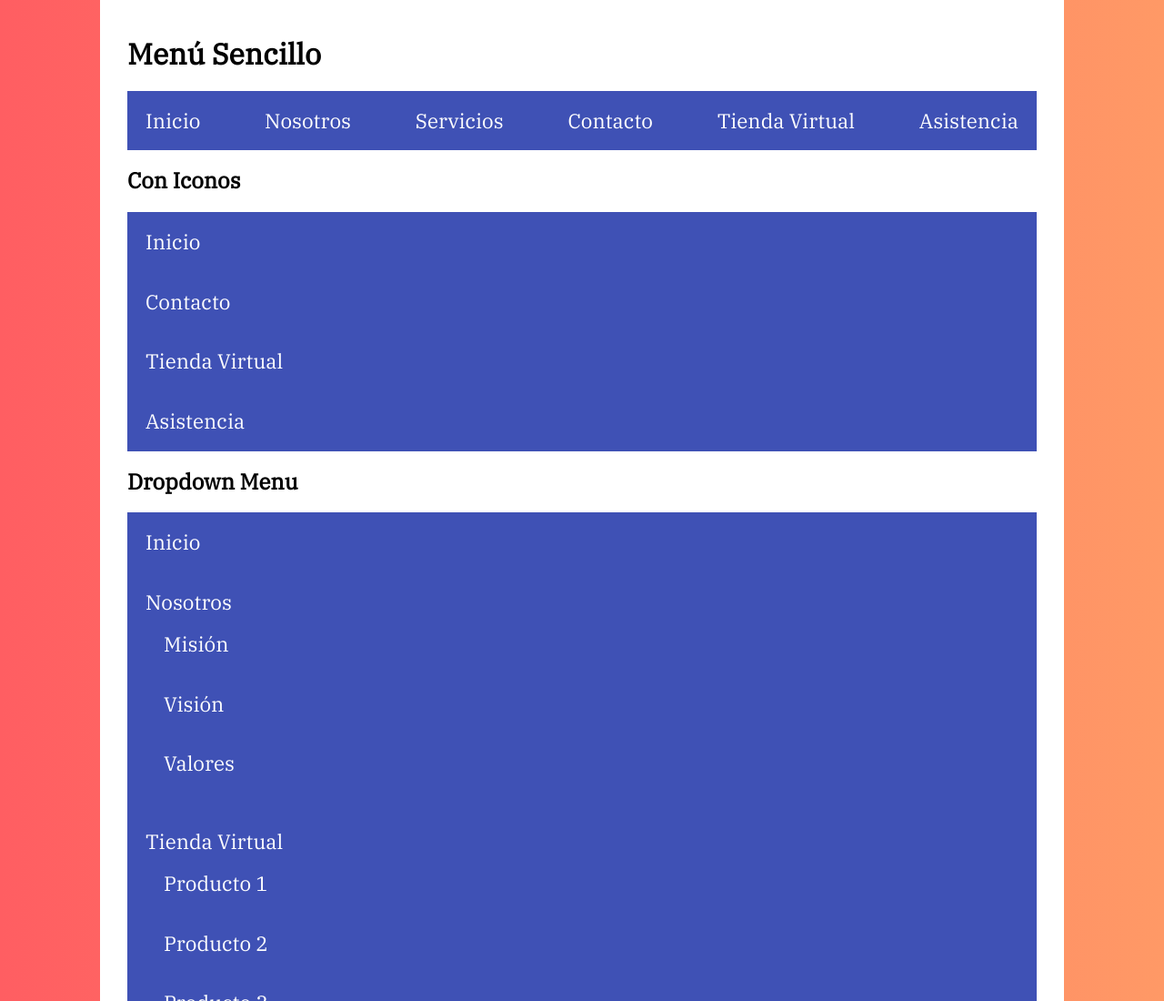
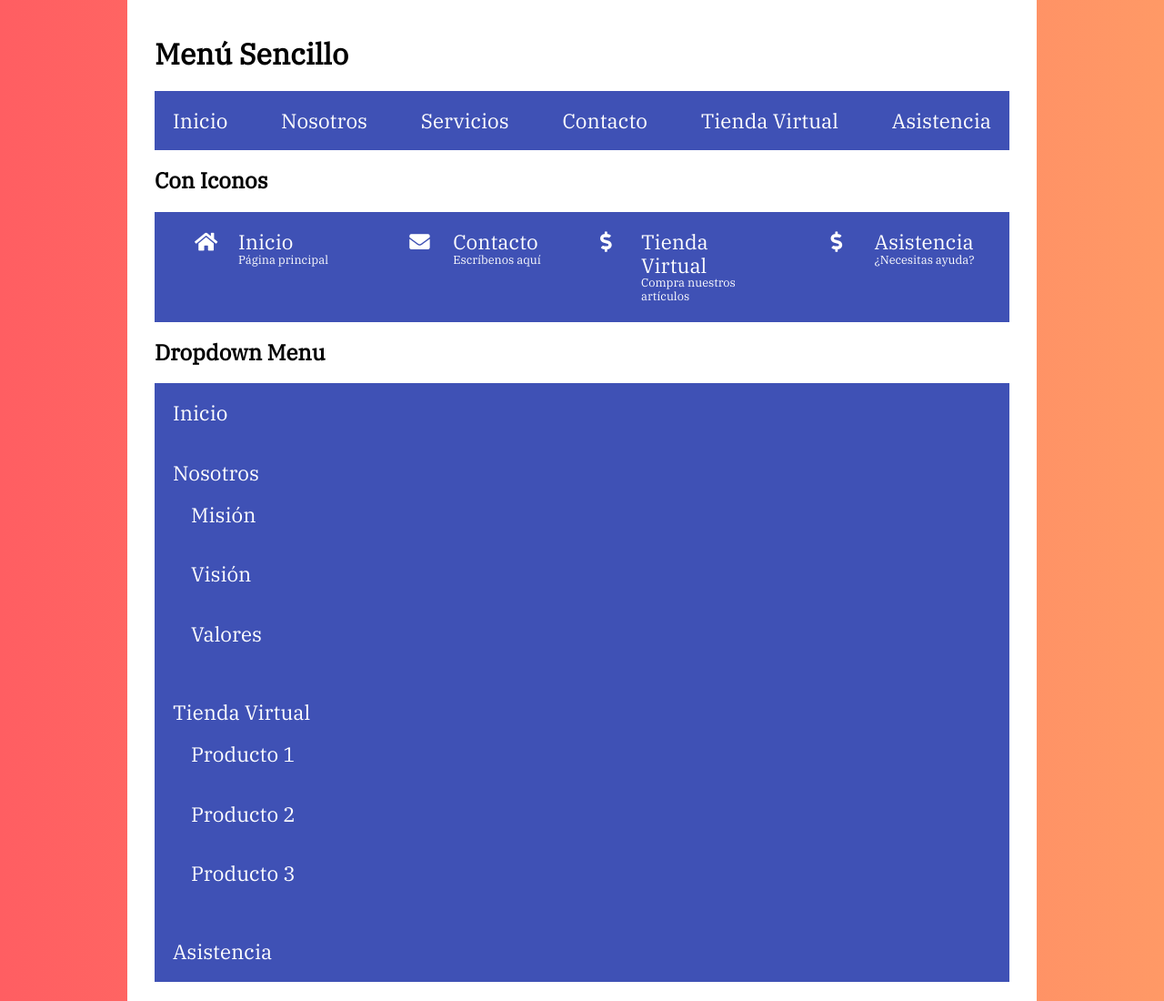
Before and after one commit to JoseAntpr/flexbox-projects, a plain HTML site: page menus/index.html in a window 1280 px wide. Shown: the top 1100 px of the page at 91% size. Drawn offline with nearby package versions, Linux system fonts and the light colour scheme.

Commit message:
Icon menu

```diff
--- a/menus/index.html
+++ b/menus/index.html
@@ -1,5 +1,6 @@
 <!DOCTYPE html>
 <html lang="en">
+
 <head>
     <meta charset="UTF-8">
     <meta name="viewport" content="width=device-width, initial-scale=1.0">
@@ -7,8 +8,11 @@
     <title>Document</title>
     <link rel="stylesheet" href="https://necolas.github.io/normalize.css/8.0.0/normalize.css">
     <link href="https://fonts.googleapis.com/css?family=IBM+Plex+Serif" rel="stylesheet">
+    <link rel="stylesheet" href="https://use.fontawesome.com/releases/v5.3.1/css/all.css" integrity="sha384-mzrmE5qonljUremFsqc01SB46JvROS7bZs3IO2EmfFsd15uHvIt+Y8vEf7N7fWAU"
+        crossorigin="anonymous">
     <link rel="stylesheet" href="style.css">
 </head>
+
 <body>
 
     <div class="contenedor">
@@ -24,13 +28,53 @@
             </ul>
         </nav>
 
-        <h2>Con Iconos</h2>
+        <h2>Con Iconos </h2>
         <nav class="iconos">
             <ul>
-                <li><a href="#">Inicio</a></li>
-                <li><a href="#">Contacto</a></li>
-                <li><a href="#">Tienda Virtual</a></li>
-                <li><a href="#">Asistencia</a></li>
+                <li>
+                    <a href="#">
+                        <div class="icono">
+                            <i class="fas fa-home"></i>
+                        </div>
+                        <div class="text">
+                            Inicio
+                            <span>Página principal</span>
+                        </div>
+                    </a>
+                </li>
+                <li>
+                    <a href="#">
+                        <div class="icono">
+                            <i class="fas fa-envelope"></i>
+                        </div>
+                        <div class="text">
+                            Contacto
+                            <span>Escríbenos aquí</span>
+                        </div>
+                    </a>
+                </li>
+                <li>
+                    <a href="#">
+                        <div class="icono">
+                            <i class="fas fa-dollar-sign"></i>
+                        </div>
+                        <div class="text">
+                            Tienda Virtual
+                            <span>Compra nuestros artículos</span>
+                        </div>
+                    </a>
+                </li>
+                <li>
+                    <a href="#">
+                        <div class="icono">
+                            <i class="fas fa-dollar-sign"></i>
+                        </div>
+                        <div class="text">
+                            Asistencia
+                            <span>¿Necesitas ayuda?</span>
+                        </div>
+                    </a>
+                </li>
             </ul>
         </nav>
 
@@ -118,4 +162,5 @@
     </div>
 
 </body>
+
 </html>
--- a/menus/style.css
+++ b/menus/style.css
@@ -1,3 +1,7 @@
+*{
+    box-sizing: border-box;
+}
+
 body {
     box-sizing: border-box;
     margin:0;
@@ -55,3 +59,39 @@ nav ul a {
         margin-bottom: 0;
     }
 }
+
+/* Iconos */
+.iconos ul li a {
+    display: flex;
+    justify-content: center;
+}
+.iconos .icono {
+    flex: 0 1 3rem;
+    font-size: 1em;
+}
+.iconos .text span {
+    display: block;
+    font-size: .8rem;
+}
+
+@media screen and (min-width: 480px) {
+    .iconos ul {
+        display: flex;
+        flex-wrap: wrap;
+    }
+
+    .iconos ul li {
+        flex: 0 1 50%;
+    }
+}
+
+@media screen and (min-width: 768px) {
+    .iconos ul {
+        display: flex;
+        flex-wrap: wrap;
+    }
+
+    .iconos ul li {
+        flex: 1;
+    }
+}
```
